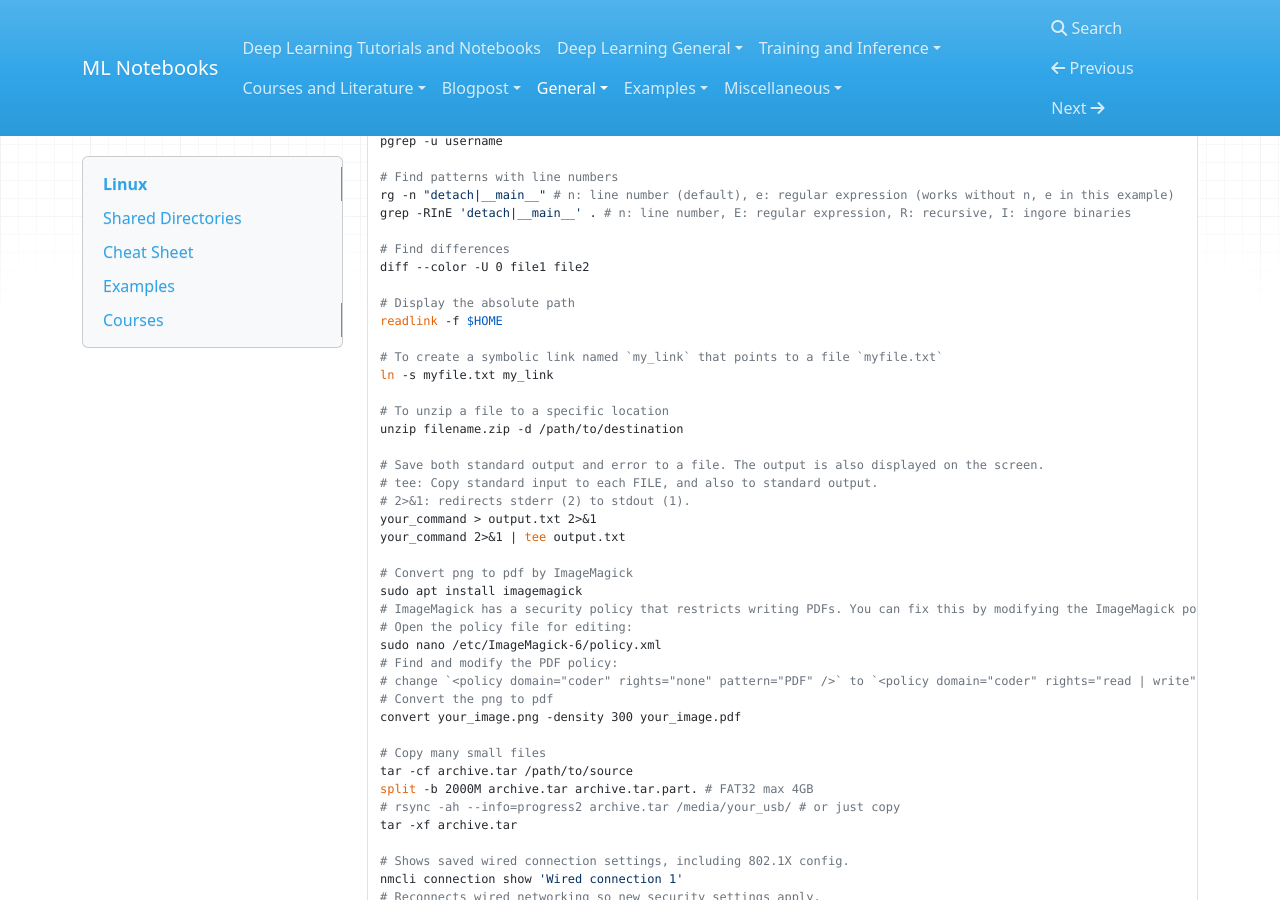
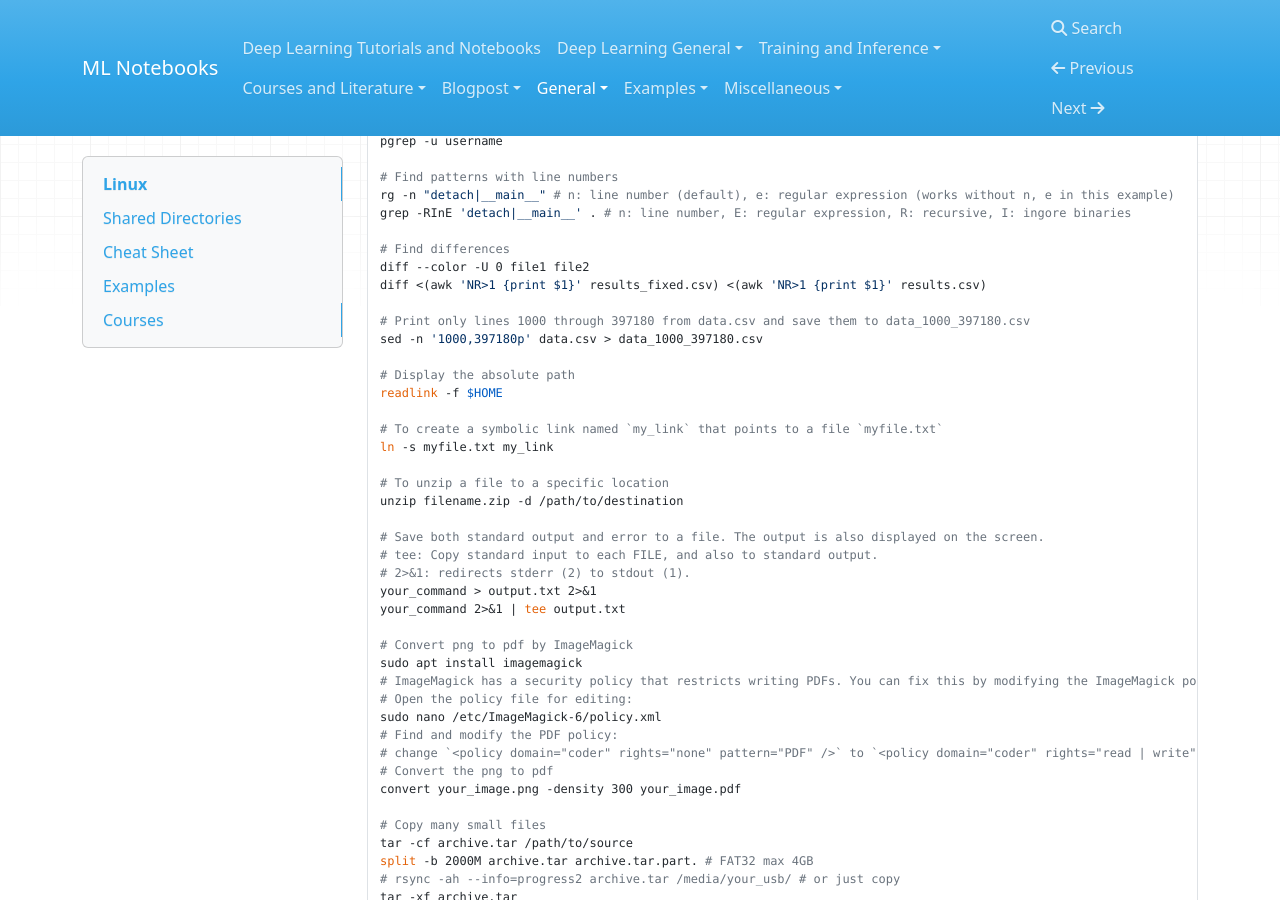
Before and after one commit to fkariminejadasl/ml-notebooks, an MkDocs documentation site: the page built from docs/linux.md, in a window 1280 px wide and 900 px high, scrolled down 6185 px. Built offline with MkDocs 1.6.1, drawn with Linux system fonts in a browser that asks for light colours; nearby versions of some CDN libraries; a script that is not in the unit is left out.

Commit message:
update command examples

```diff
--- a/docs/linux.md
+++ b/docs/linux.md
@@ -216,6 +216,10 @@ grep -RInE 'detach|__main__' . # n: line number, E: regular expression, R: recur
 
 # Find differences
 diff --color -U 0 file1 file2
+diff <(awk 'NR>1 {print $1}' results_fixed.csv) <(awk 'NR>1 {print $1}' results.csv)
+
+# Print only lines 1000 through 397180 from data.csv and save them to data_1000_397180.csv
+sed -n '1000,397180p' data.csv > data_1000_397180.csv
 
 # Display the absolute path
 readlink -f $HOME
```
